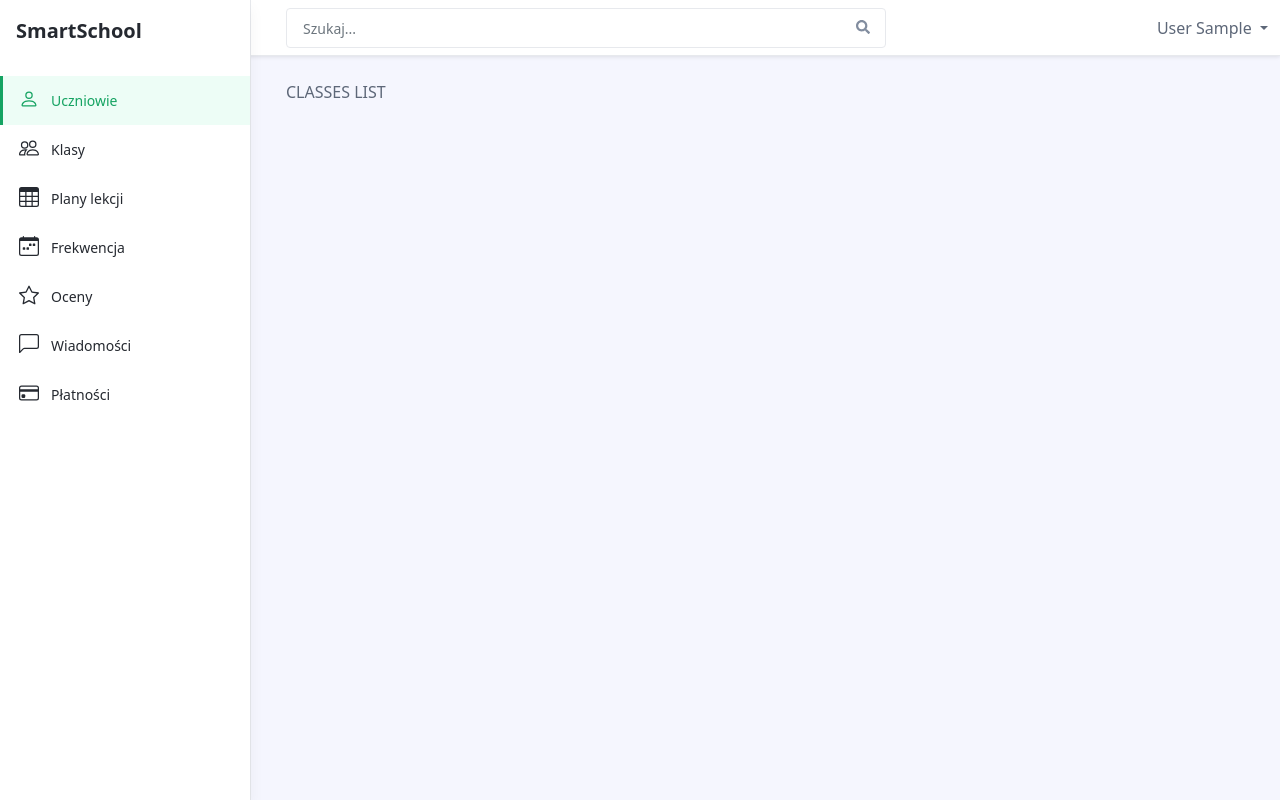
After one commit to salakonrad/smart-school, a Django app: page /classes in a window 1280 px wide. The commit adds this page. Run offline with Django 3.2, Linux system fonts and the light colour scheme; the visitor is signed in with stand-in values (Sample User, id 1); some libraries are stand-ins or nearby versions.

Commit message:
feat(app): default groups + class list

```diff
--- a/smartschool/school/templates/base.html
+++ b/smartschool/school/templates/base.html
@@ -29,7 +29,6 @@
 			<div class="container-fluid py-2">
 				<div class="app-header-content">
 					<div class="row justify-content-between align-items-center">
-
 						<div class="col-auto">
 							<a id="sidepanel-toggler" class="sidepanel-toggler d-inline-block d-xl-none" href="#">
 								<svg xmlns="http://www.w3.org/2000/svg" width="30" height="30" viewBox="0 0 30 30"
@@ -91,6 +90,7 @@
 				<nav id="app-nav-main" class="app-nav app-nav-main flex-grow-1">
 					<ul class="app-menu list-unstyled accordion" id="menu-accordion">
 
+						{% if perms.school.view_student %}
 						<li class="nav-item">
 							<a class="nav-link active" href="index.html">
 								<span class="nav-icon">
@@ -101,9 +101,11 @@
 								<span class="nav-link-text">Uczniowie</span>
 							</a>
 						</li>
+						{% endif %}
 
+						{% if perms.school.view_squad %}
 						<li class="nav-item">
-							<a class="nav-link" href="index.html">
+							<a class="nav-link" href="{% url 'class_list' %}">
 								<span class="nav-icon">
 									<svg xmlns="http://www.w3.org/2000/svg" width="1em" height="1em" fill="currentColor" class="bi bi-people" viewBox="0 0 16 16">
 										<path d="M15 14s1 0 1-1-1-4-5-4-5 3-5 4 1 1 1 1h8zm-7.978-1A.261.261 0 0 1 7 12.996c.001-.264.167-1.03.76-1.72C8.312 10.629 9.282 10 11 10c1.717 0 2.687.63 3.24 1.276.593.69.758 1.457.76 1.72l-.008.002a.274.274 0 0 1-.014.002H7.022zM11 7a2 2 0 1 0 0-4 2 2 0 0 0 0 4zm3-2a3 3 0 1 1-6 0 3 3 0 0 1 6 0zM6.936 9.28a5.88 5.88 0 0 0-1.23-.247A7.35 7.35 0 0 0 5 9c-4 0-5 3-5 4 0 .667.333 1 1 1h4.216A2.238 2.238 0 0 1 5 13c0-1.01.377-2.042 1.09-2.904.243-.294.526-.569.846-.816zM4.92 10A5.493 5.493 0 0 0 4 13H1c0-.26.164-1.03.76-1.724.545-.636 1.492-1.256 3.16-1.275zM1.5 5.5a3 3 0 1 1 6 0 3 3 0 0 1-6 0zm3-2a2 2 0 1 0 0 4 2 2 0 0 0 0-4z"/>
@@ -112,6 +114,7 @@
 								<span class="nav-link-text">Klasy</span>
 							</a>
 						</li>
+						{% endif %}
 
 						<li class="nav-item">
 							<a class="nav-link" href="index.html">
--- /dev/null
+++ b/smartschool/school/templates/class/class_list.html
@@ -0,0 +1,5 @@
+  {% extends '../base.html' %}
+
+  {% block page_content %}
+    <p>CLASSES LIST</p>
+  {% endblock %}
--- a/smartschool/school/urls.py
+++ b/smartschool/school/urls.py
@@ -4,6 +4,8 @@ from . import views
 
 urlpatterns = [
     path('', views.index_view, name="index"),
+    path('classes', views.class_list_view, name="class_list"),
+    # Authorization
     path('login/', views.login_view, name="login"),
     path('logout/', views.logout_view, name="logout")
 ]
--- a/smartschool/school/views.py
+++ b/smartschool/school/views.py
@@ -32,3 +32,7 @@ def login_view(request):
 def logout_view(request):
     logout(request)
     return HttpResponseRedirect('/login/')
+
+@login_required
+def class_list_view(request):
+    return render(request, 'class/class_list.html')
```
Also changed, not shown: smartschool/school/migrations/0002_auto_20210803_1735.py.
